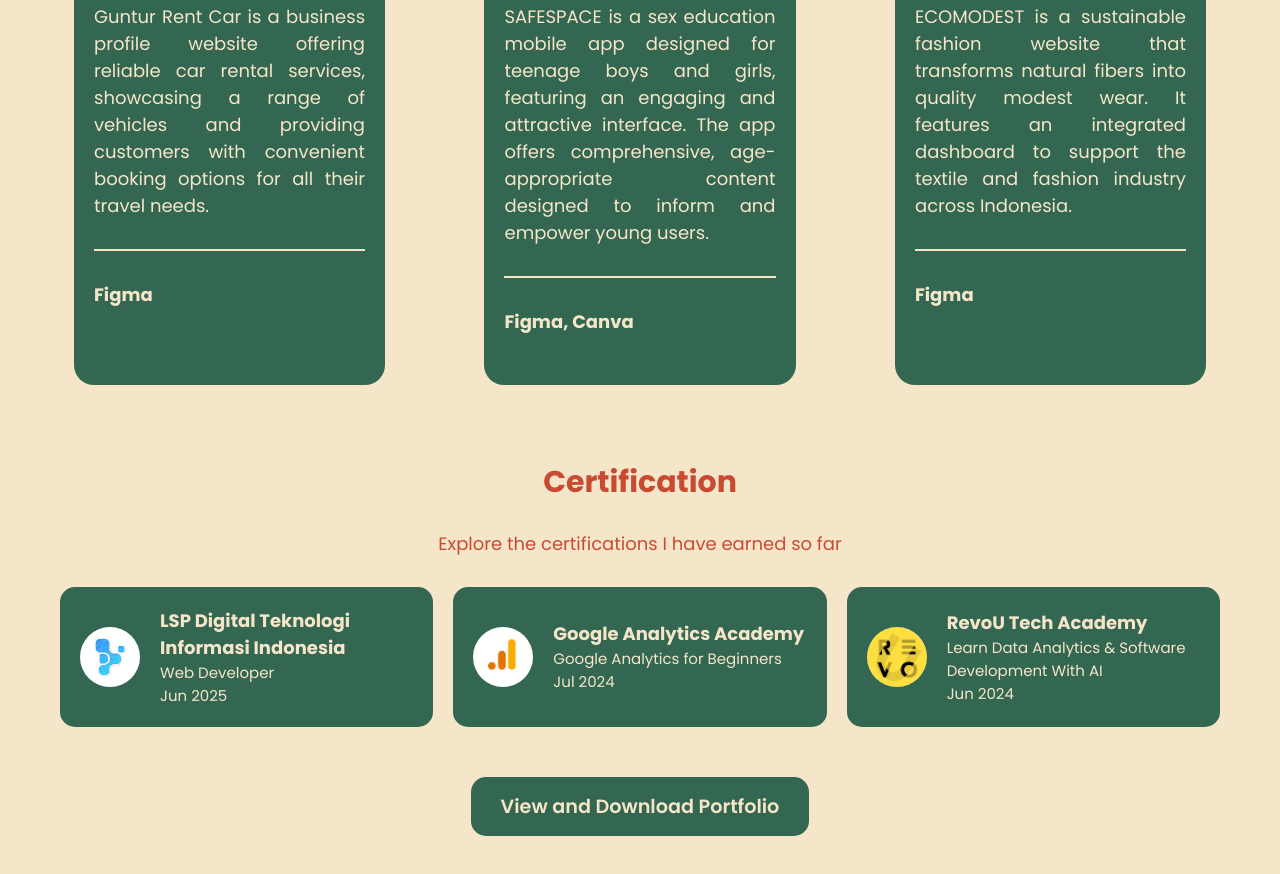
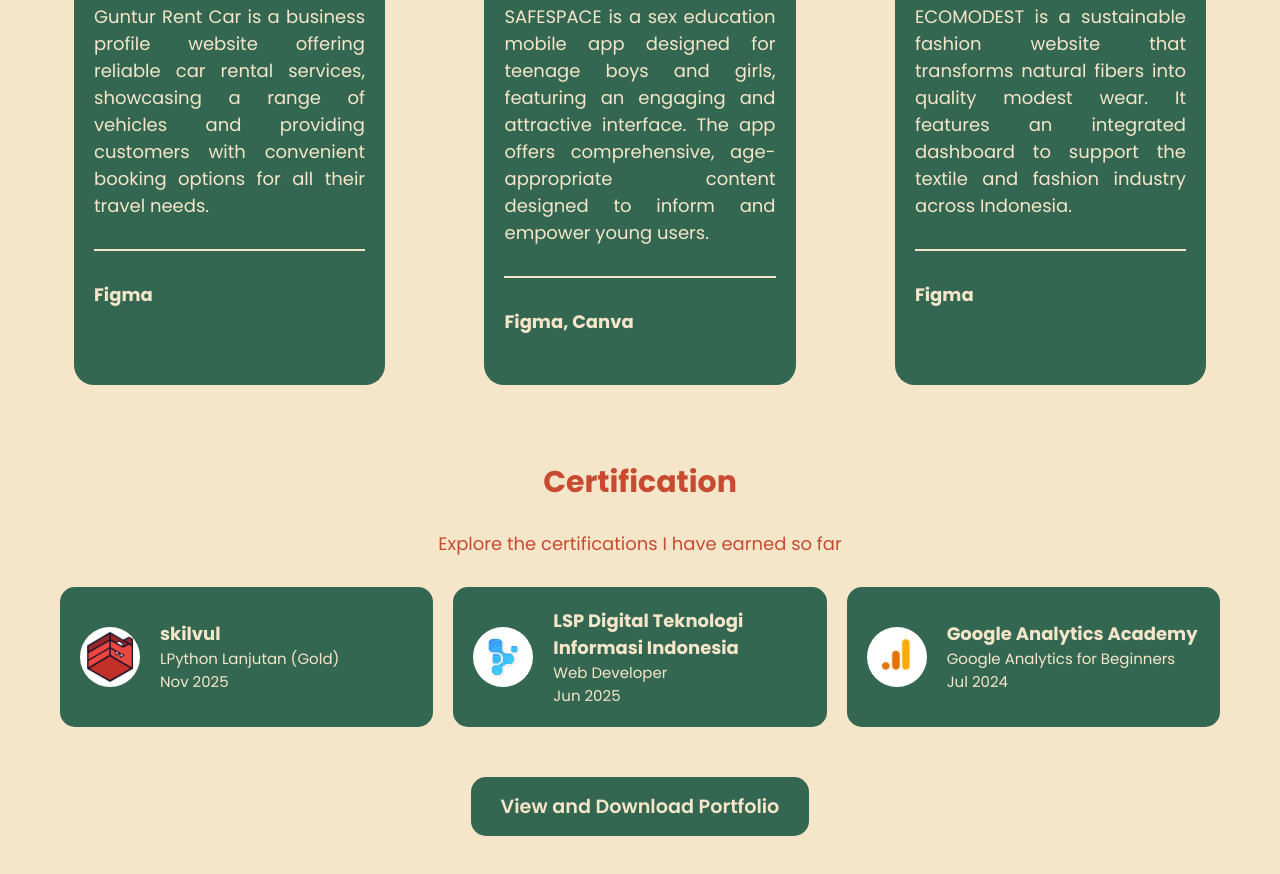
Before and after one commit to SyaharaniSalsabilla/Personal_Portofolio_Website_SyaharaniSalsabillaPrasetyo, a website: page portfolio.html in a window 1280 px wide. Shown: the part 1076-1950 px from the top of the page. Drawn offline with nearby package versions, Linux system fonts and the light colour scheme.

Commit message:
update certification

```diff
--- a/portfolio.html
+++ b/portfolio.html
@@ -139,6 +139,14 @@
                 <p>Explore the certifications I have earned so far</p>
                 <div id="" class="certification-container">
                     <div class="certification-item">
+                        <img src="assets/Skilvul.png" alt="Skilvul">
+                        <span><strong>skilvul</strong>
+                            <br>LPython Lanjutan (Gold)
+                            <br>Nov 2025
+                        </span>
+                    </div>
+
+                    <div class="certification-item">
                         <img src="assets/LSP DITEKINDO.jpg" alt="LSP DITEKINDO">
                         <span><strong>LSP Digital Teknologi Informasi Indonesia</strong>
                             <br>Web Developer
@@ -154,13 +162,6 @@
                         </span>
                     </div>
 
-                    <div class="certification-item">
-                        <img src="assets/RevoU.png" alt="RevoU">
-                        <span><strong>RevoU Tech Academy</strong>
-                            <br>Learn Data Analytics & Software Development With AI
-                            <br>Jun 2024
-                        </span>
-                    </div>
                 </div>
                 <div class="portfolio-button-container">
                     <a href="https://drive.google.com/file/d/1cbMvsUIIXddXBsZHjNkjljMIbrPwh-HU/view?usp=sharing" class="portfolio-button" download>View and Download Portfolio</a>
```
Also changed, not shown: assets/SixCycle Shop.png, assets/Skilvul.png (added).
